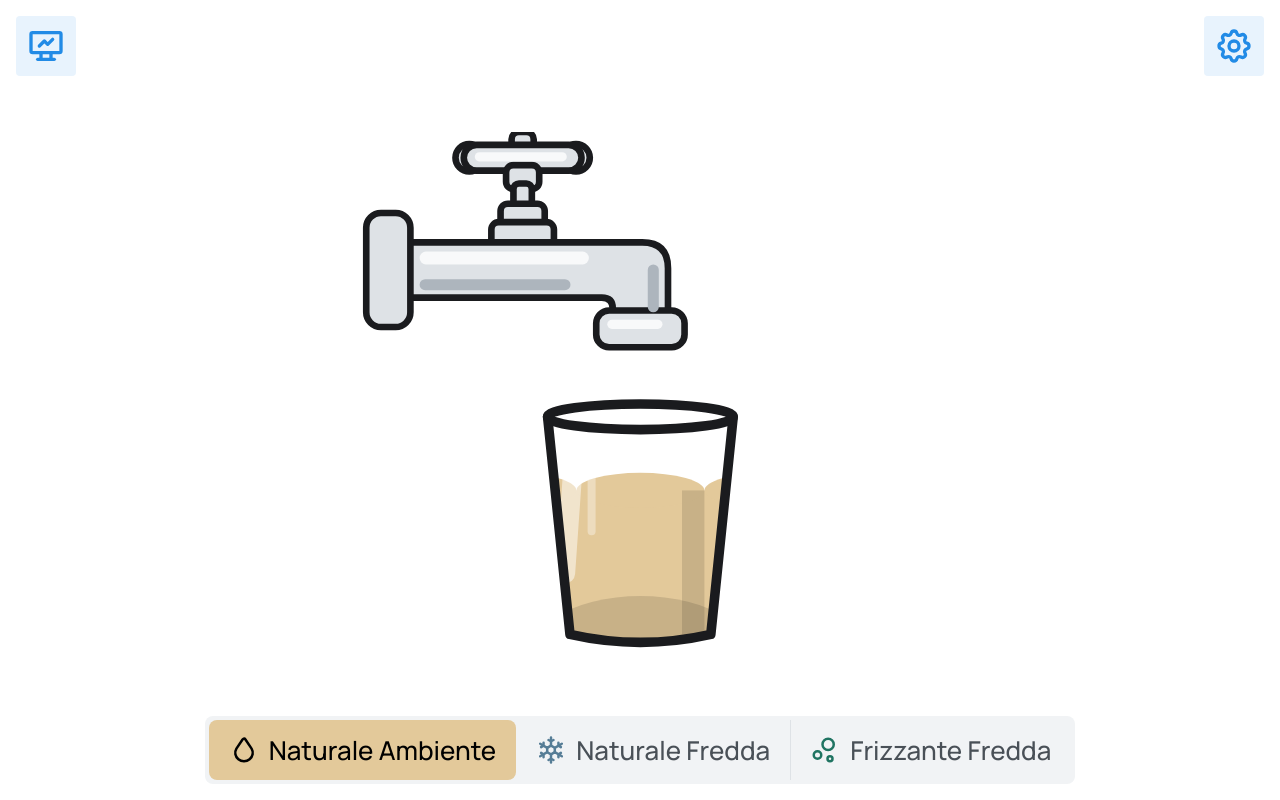
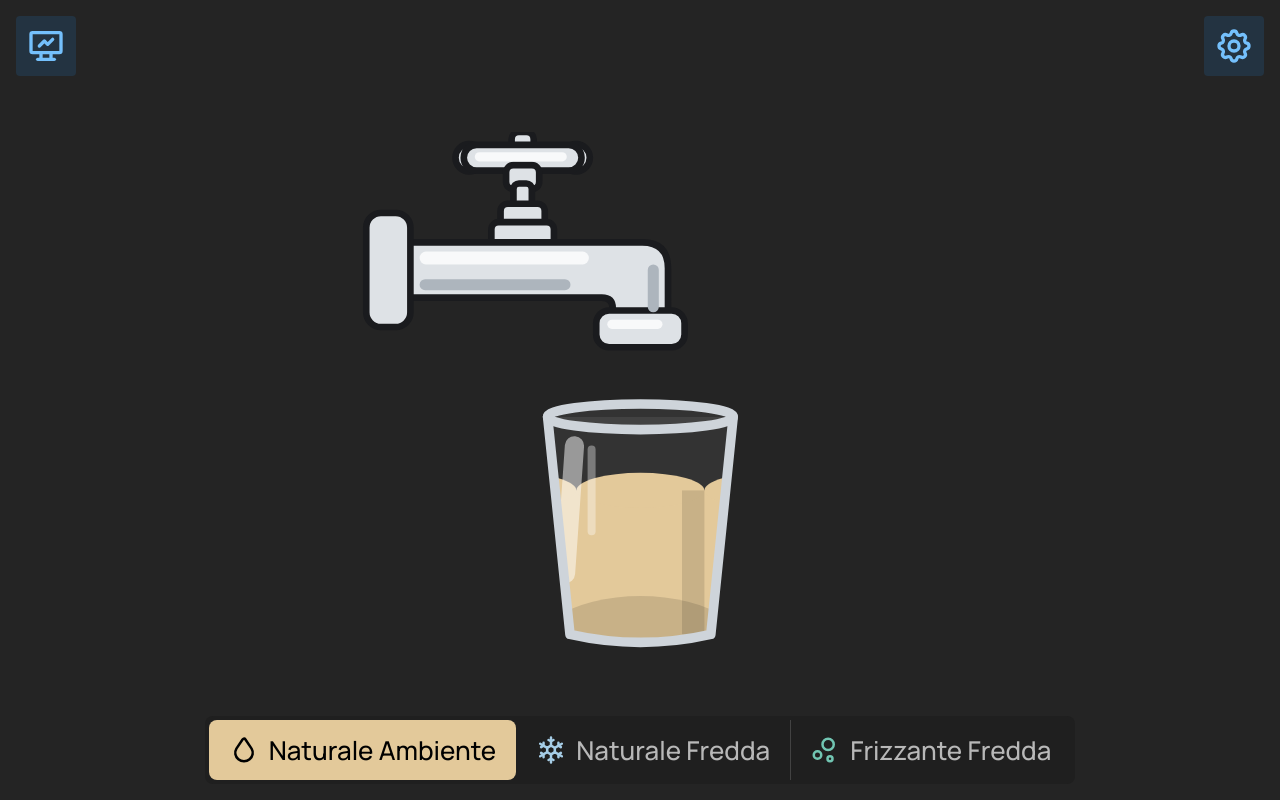
Before and after one commit to manuelzanaboni/Water-Dispenser, a Next.js app: page / in a window 1280 px wide. Built offline with nearby package versions, Linux system fonts and the light colour scheme.

Commit message:
feat: default to the dark color scheme

```diff
--- a/src/app/layout.tsx
+++ b/src/app/layout.tsx
@@ -26,6 +26,9 @@
 
 const FONT_FAMILY = "var(--font-manrope), sans-serif";
 
+// the kiosk is designed dark first; a scheme chosen in the settings still wins
+const DEFAULT_COLOR_SCHEME = "dark";
+
 const theme = createTheme({
     fontFamily: FONT_FAMILY,
     headings: { fontFamily: FONT_FAMILY },
@@ -53,10 +56,10 @@
     return (
         <html lang="it" className={manrope.variable} {...mantineHtmlProps}>
             <head>
-                <ColorSchemeScript />
+                <ColorSchemeScript defaultColorScheme={DEFAULT_COLOR_SCHEME} />
             </head>
             <body>
-                <MantineProvider theme={theme}>{children}</MantineProvider>
+                <MantineProvider theme={theme} defaultColorScheme={DEFAULT_COLOR_SCHEME}>{children}</MantineProvider>
             </body>
         </html>
     );
```
